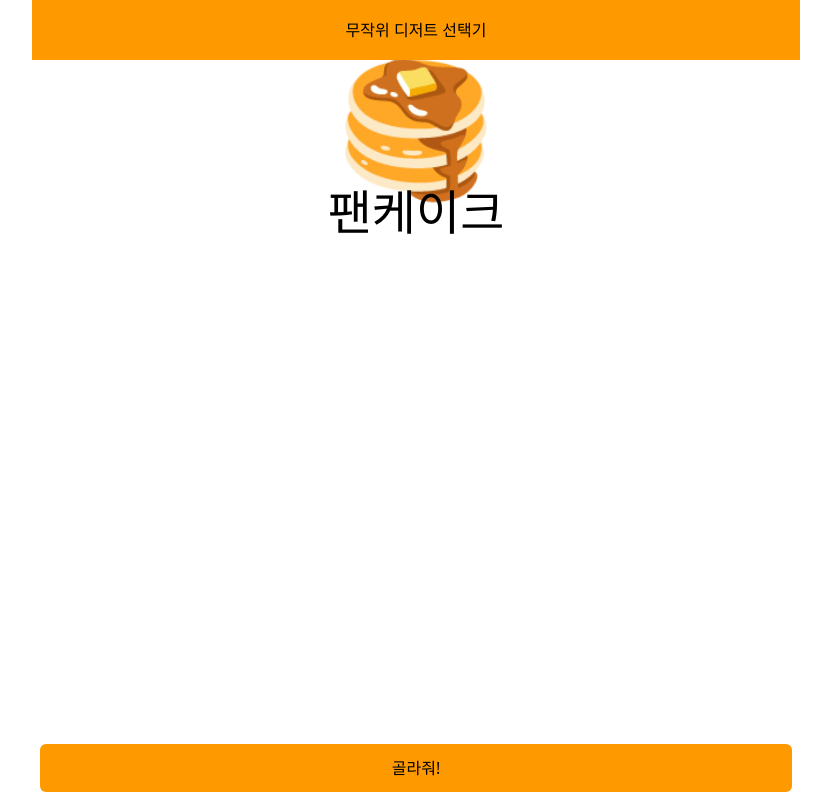
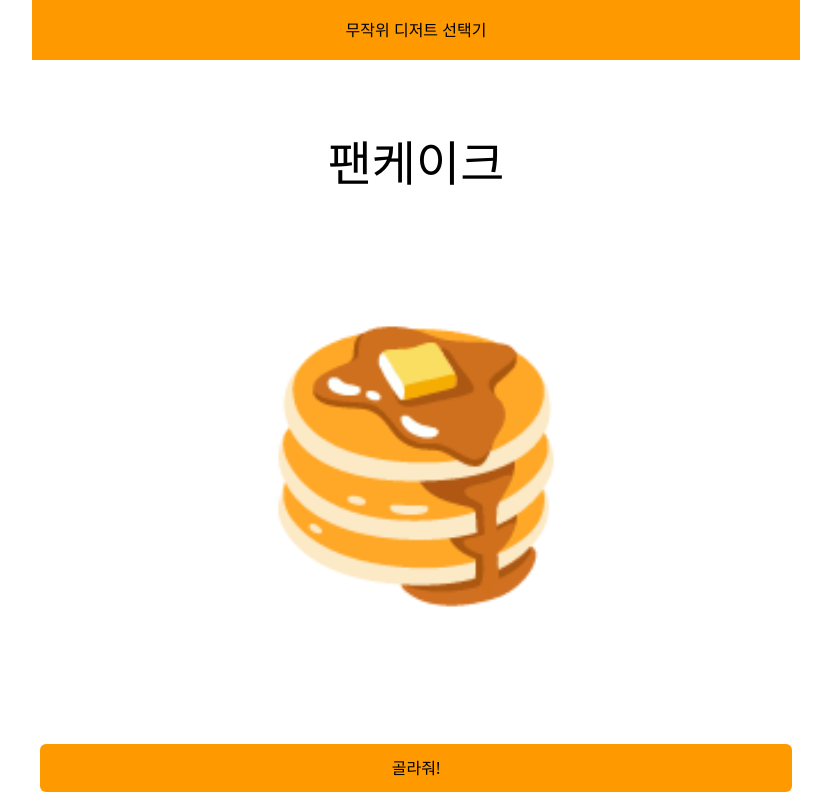
Before and after one commit to rosenfence/random-dessert-selector, a React (Vite) app: page / in a window 1280 px wide. Both pictures are taken after a click on the button "시작하기". Shown: the whole page, without its empty margins (224-1055 px from the left). Built offline with nearby package versions, Linux system fonts and the light colour scheme; the HTML template or start-up script is replaced by a standard one.

Commit message:
fix: 뽑기 및 결과창 디자인 수정

```diff
--- a/src/components/Gatcha.jsx
+++ b/src/components/Gatcha.jsx
@@ -33,8 +33,8 @@ const Gatcha = ({ onChangeStep }) => {
   return (
     <>
       <div className="flex-center flex-1 flex-col">
-        <div className="flex-3 w-full text-9xl text-center">{randomImogi}</div>
-        <div className="flex-1 w-full text-5xl text-center">{randomName}</div>
+        <div className="flex-center h-[30%] w-full text-5xl text-center">{randomName}</div>
+        <div className="h-[70%] w-full text-[250px] text-center">{randomImogi}</div>
       </div>
       <Button onClick={handleClick}>골라줘!</Button>
     </>
--- a/src/components/Result.jsx
+++ b/src/components/Result.jsx
@@ -15,9 +15,9 @@ const Result = ({ onChangeStep, result }) => {
   return (
     <>
       <div className="flex-1 text-center text-2xl">
-        결과
-        <div>{result.icon}</div>
-        <div>{result.name}</div>
+        <div className="flex-center h-[20%] text-[50px]">결과</div>
+        <div className="flex-center h-[30%] text-[200px] text-center">{result.icon}</div>
+        <div className="h-[50%] text-[40px] mt-9">{result.name}</div>
       </div>
       <Button onClick={handleShare}>같이볼래?</Button>
       <div className="pt-1">
```
